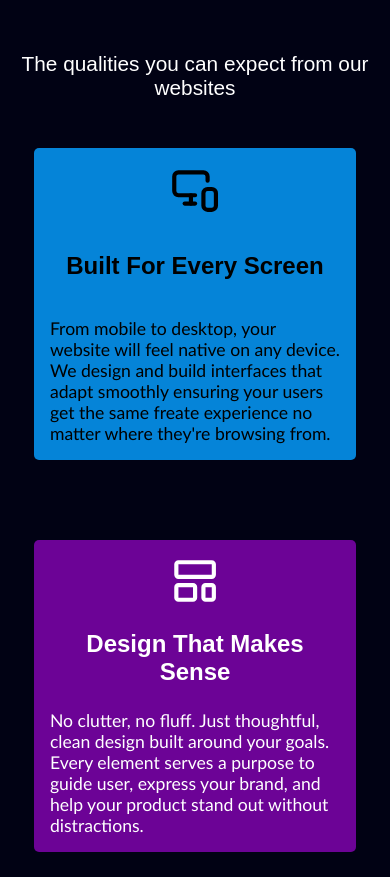
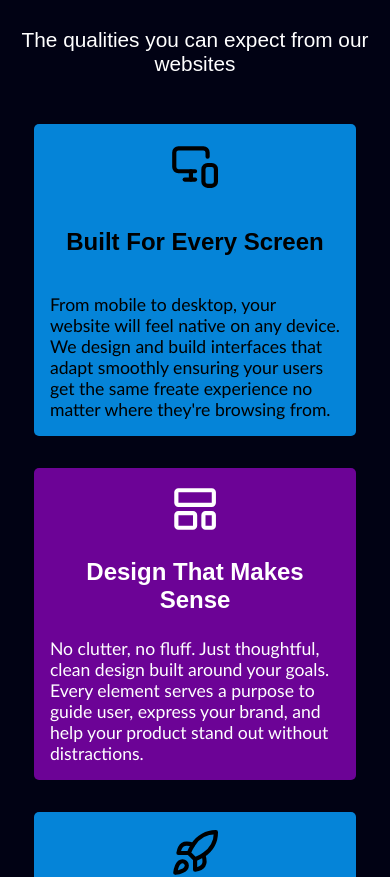
Before and after one commit to freezeflow/fg-web-dev.portfolio, a Vue app: page / in a window 390 px wide. Shown: the part 840-1717 px from the top of the page. Built offline with nearby package versions, Linux system fonts and the light colour scheme; no server answers.

Commit message:
Fixed spacing on mobile

```diff
--- a/src/assets/main.css
+++ b/src/assets/main.css
@@ -26,7 +26,7 @@
   width: 100%;
   display: flex;
   flex-direction: column;
-  gap: 3rem;
+  gap: 1.5rem;
   justify-content: center;
   align-items: center;
 }
@@ -171,8 +171,9 @@
 }
 
 @media screen and (max-width: 767px){
+
   .why-us-container .info-cards-container{
-    gap: 5rem;
+    gap: 2rem;
   }
 
   .why-us-container .more-info{
```
